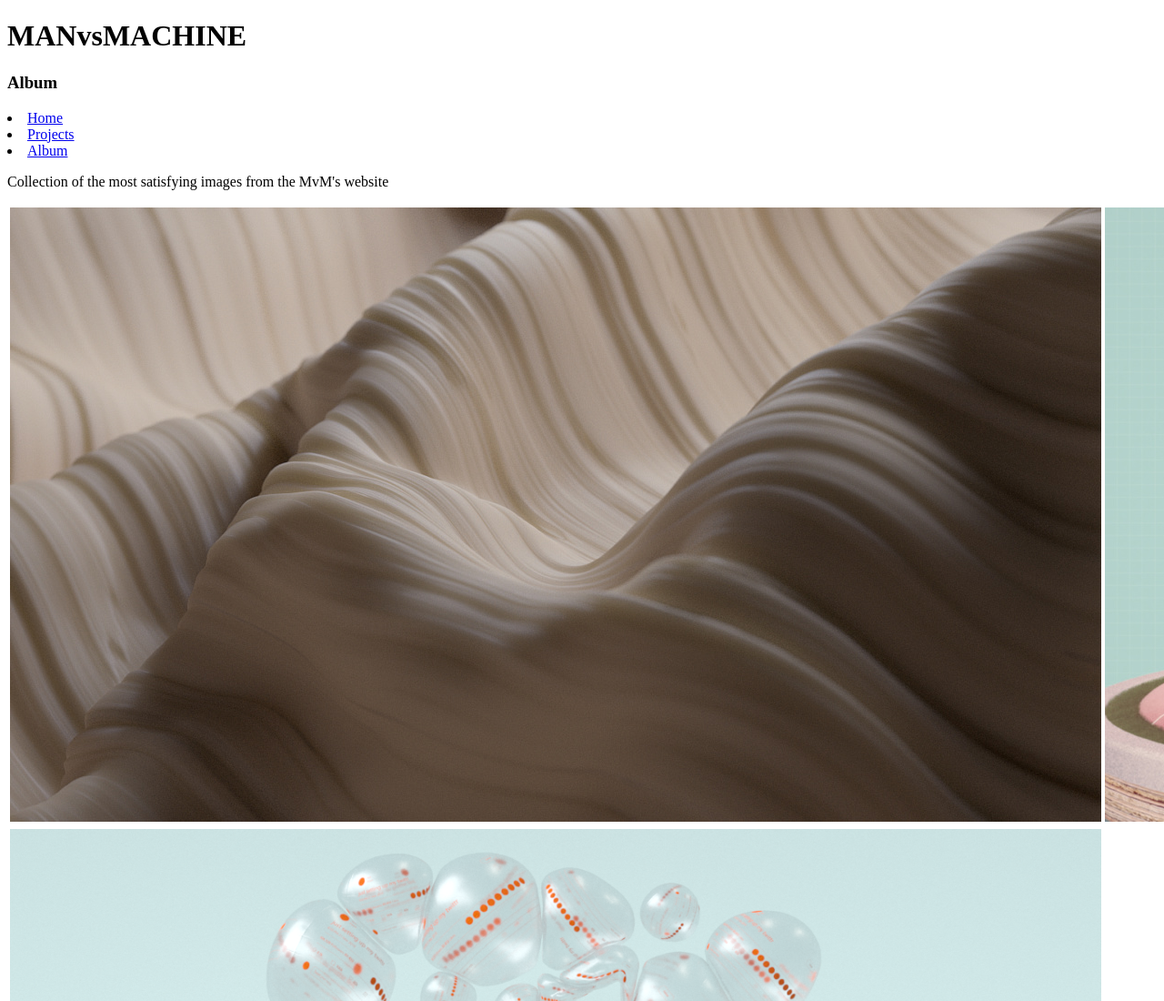
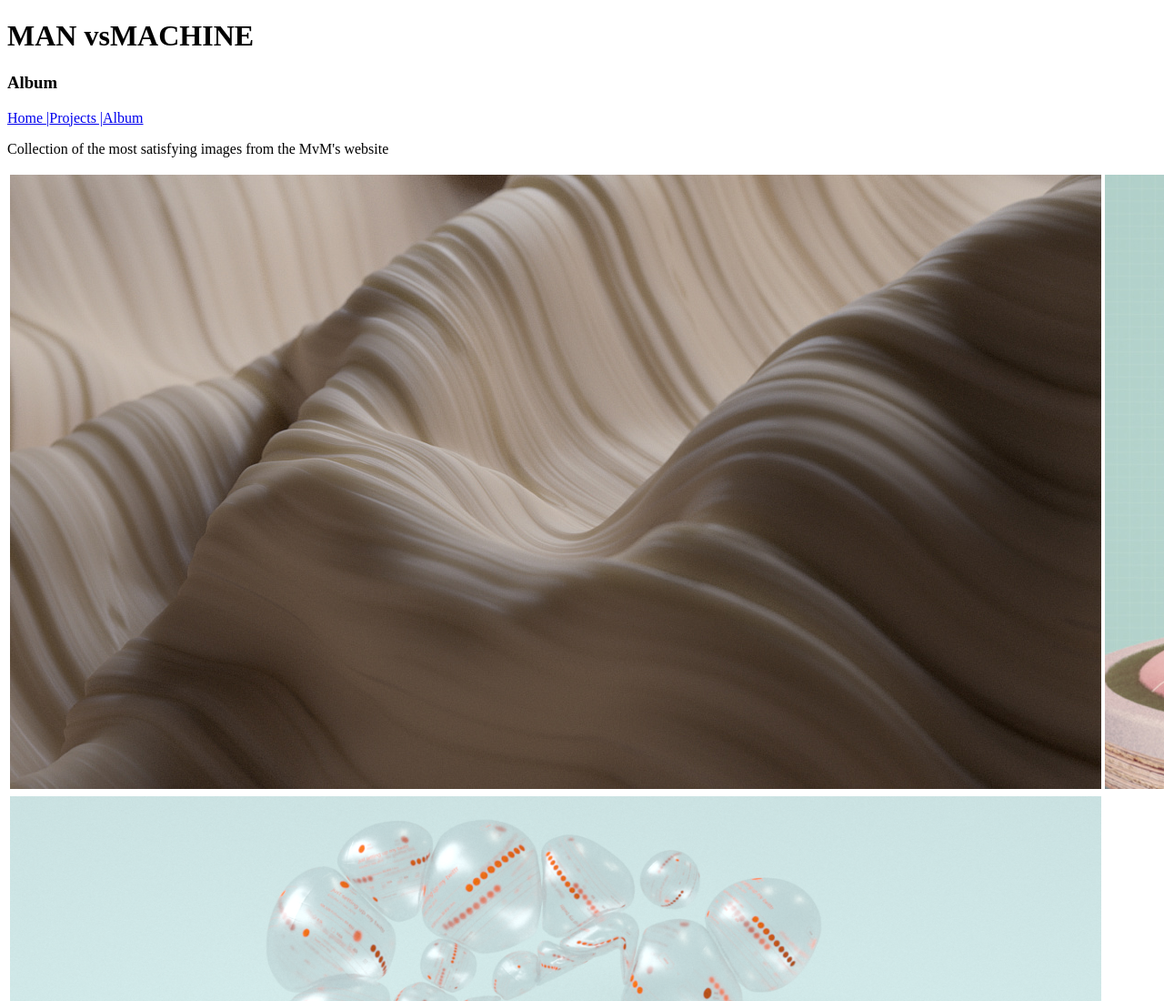
Before and after one commit to romanchernyakov/mvm-html, a plain HTML site: page album.html in a window 1280 px wide. Shown: the top 1100 px of the page at 91% size. Drawn offline with Linux system fonts and the light colour scheme.

Commit message:
Update 1.0
вертикальное меню заменил на горизонтальное

```diff
--- a/album.html
+++ b/album.html
@@ -8,12 +8,16 @@
     <link rel="shortcut icon" href="assets/favicon-32x32.png" type="image/x-icon">
 </head>
 <body>
-    <h1><b>MANvsMACHINE</b></h1>
+    <h1><b>MAN vsMACHINE</b></h1>
     <h3>Album</h3>
     <nav>
-      <li><a href="index.html">Home</a></li>
-      <li><a href="projects.html">Projects</a></li>
-      <li><a href="album.html">Album</a></li>
+      <table>
+        <tr>
+            <a href="index.html">Home |</a>
+            <a href="projects.html">Projects |</a>
+          <a href="album.html">Album</a>
+        </tr>
+    </table>
     </nav>
     <p>Collection of the most satisfying images from the MvM's website</p>
     <table>
```
Also changed, not shown: Air Max Day '15.html (+7 -3 lines), index.html (+6 -3 lines), projects.html (+7 -3 lines).
